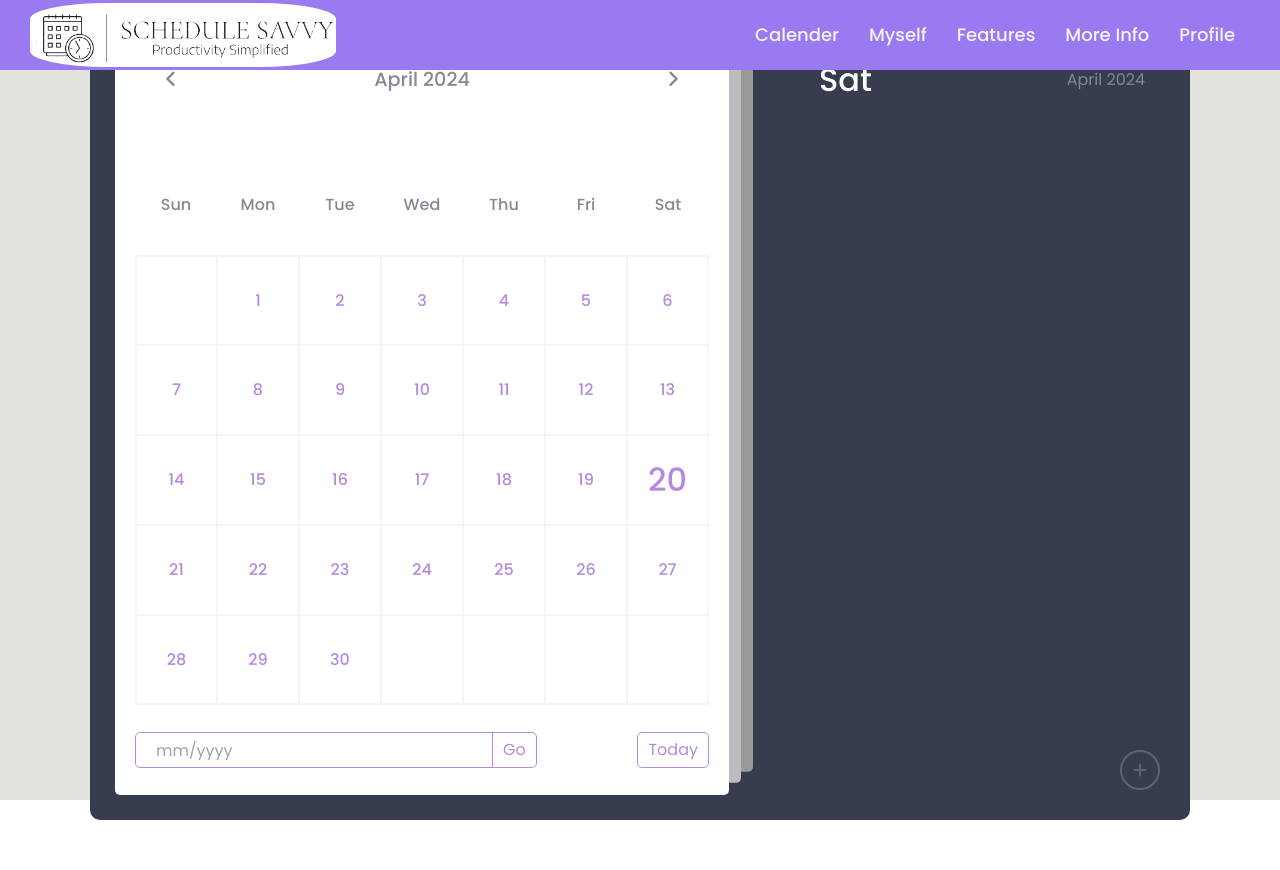
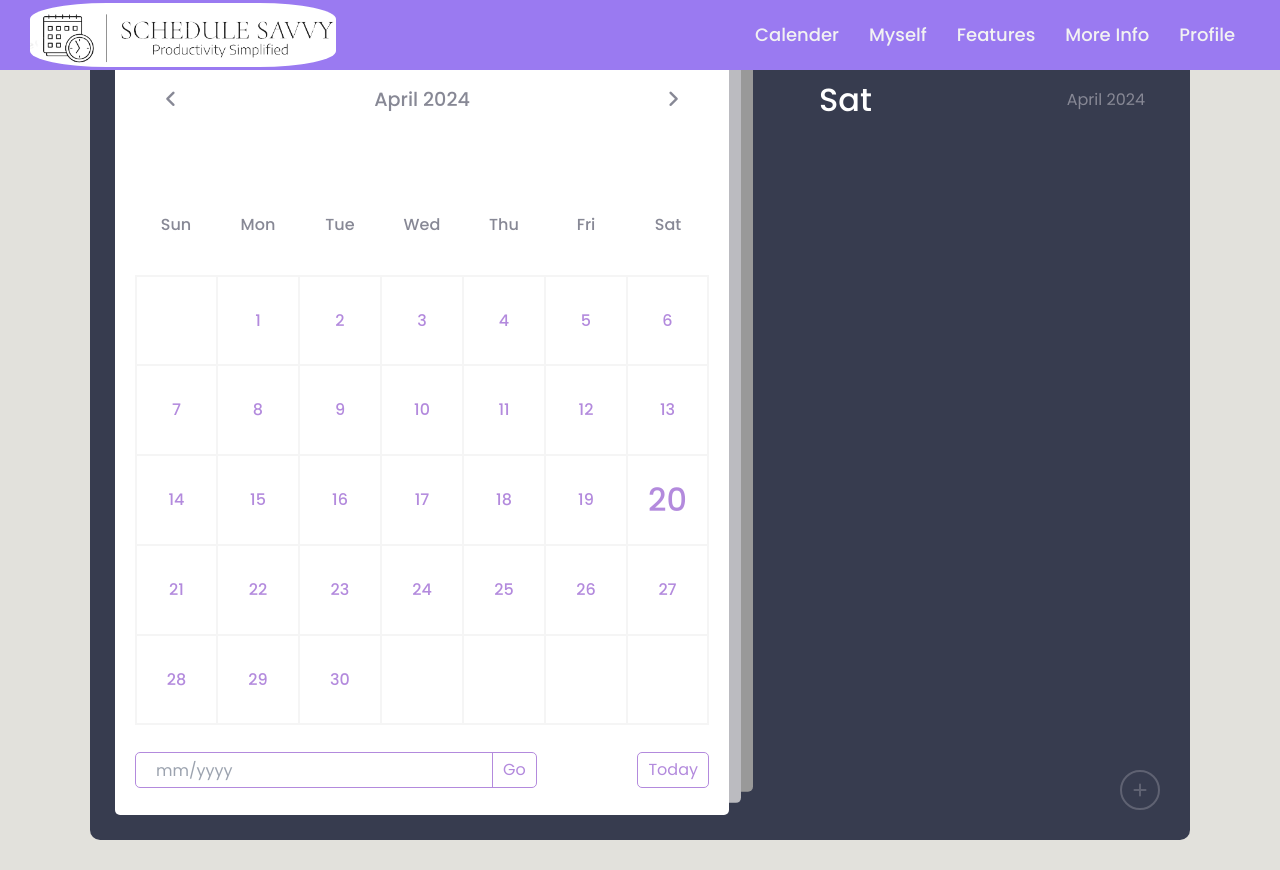
Before and after one commit to kalviumcommunity/S51_Jeeveeka_ScheduleSavvy, a React (Vite) app in the folder Frontend/: page /home in a window 1280 px wide. Before the commit the page ends 800 px from the top, so only its background shows below. Built offline with nearby package versions, Linux system fonts and the light colour scheme.

Commit message:
added aboutus

```diff
--- a/Frontend/src/Styles/Calendar.css
+++ b/Frontend/src/Styles/Calendar.css
@@ -17,14 +17,12 @@
 }
 
 .calendar_component {
+    position: relative;
+    min-height: 50vh;
     display: flex;
     align-items: center;
     justify-content: center;
-    position: fixed;
-    top: 0;
-    left: 0;
-    width: 100%;
-    height: 100%;
+    padding-bottom: 30px;
     background-color: #e2e1dc;
 }
 
```
